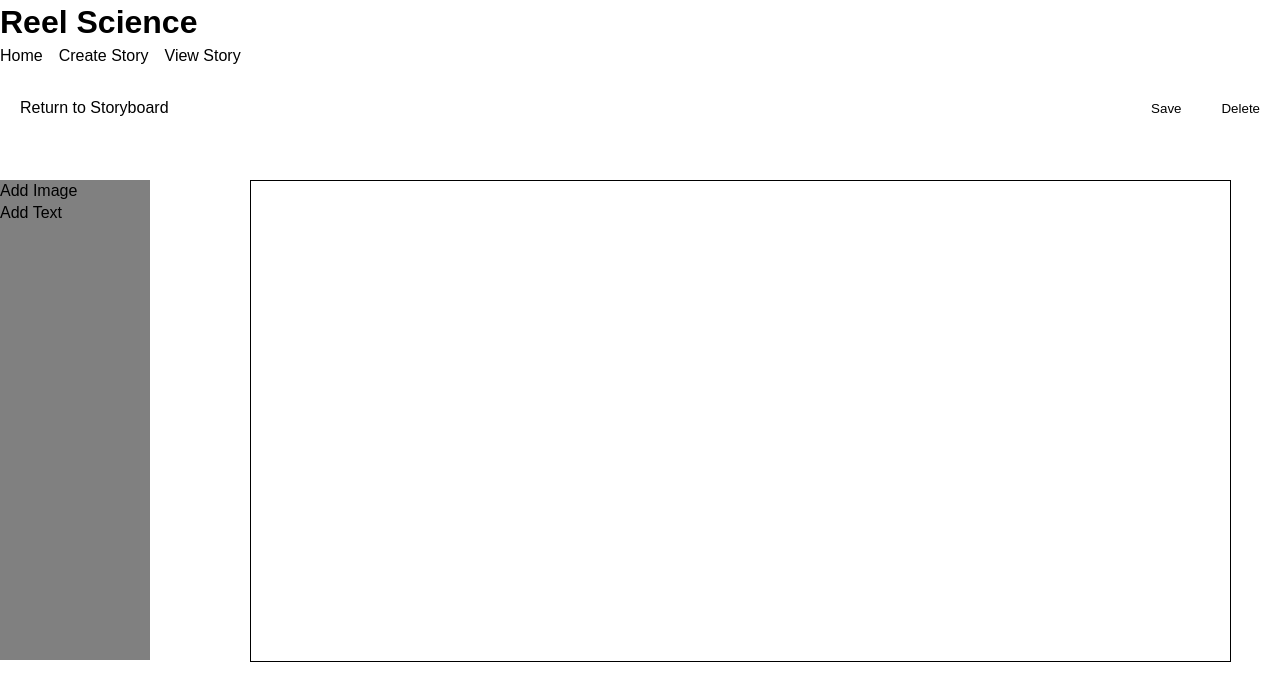
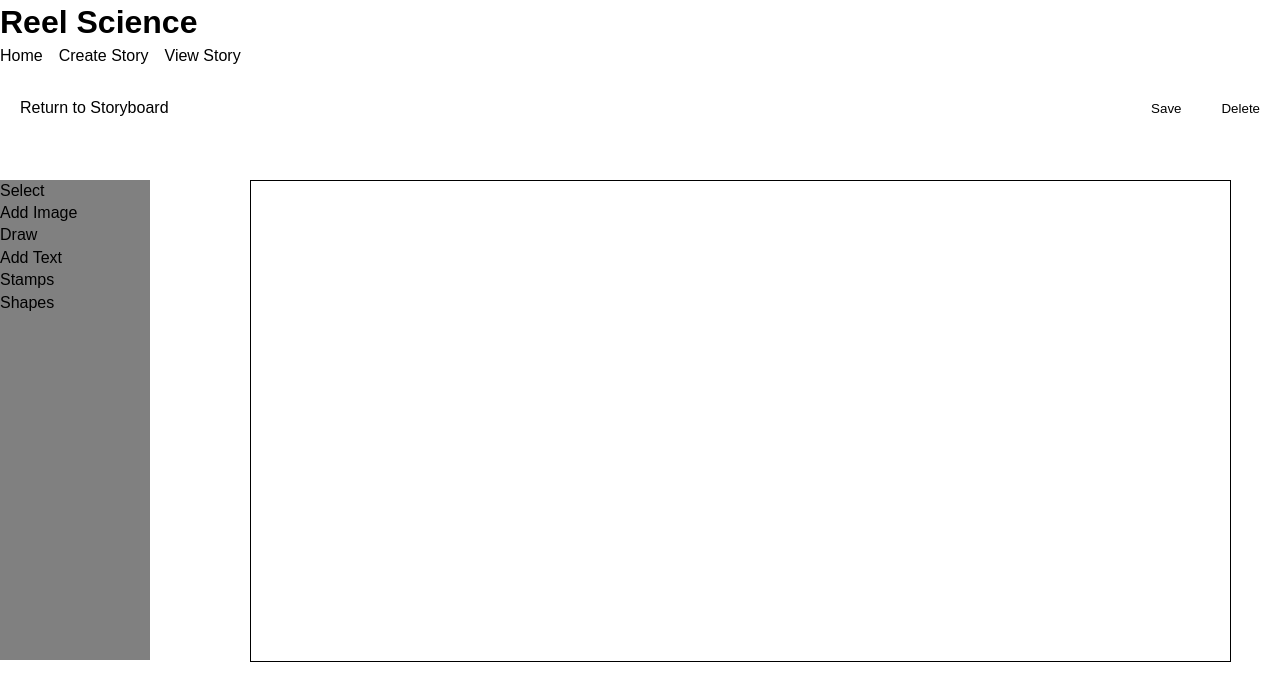
Before and after one commit to Jonathan-Wong-Code/apply-digital-hackathon-for-good, a React (Create React App) app: page /createPanel in a window 1280 px wide. Shown: the top 700 px of the page. Built offline with nearby package versions, Linux system fonts and the light colour scheme.

Commit message:
updated order.

```diff
--- a/src/containers/CreatePanel/index.js
+++ b/src/containers/CreatePanel/index.js
@@ -83,6 +83,7 @@ const CreatePanel = () => {
         <div className="storyPanel">
           <div className="storyPanel__icon-container">
             <div className="storyPanel__input storyPanel__input-text">
+              <label htmlFor="photo">Select</label>
               <label htmlFor="photo">Add Image</label>
               <input
                 type="file"
@@ -92,8 +93,11 @@ const CreatePanel = () => {
                 onChange={onFileChange}
                 style={{display: "none"}}
               />
+              <label>Draw</label>
               <label htmlFor="textAdd">Add Text</label>
               <input style={{display: "none"}} type="checkbox" value={addText} checked={addText} id="textAdd" onChange={(e) => handleTextAdd(e)}/>
+              <label>Stamps</label>
+              <label>Shapes</label>
             </div>
           </div>
           <div className="storyPanel__container">
```
